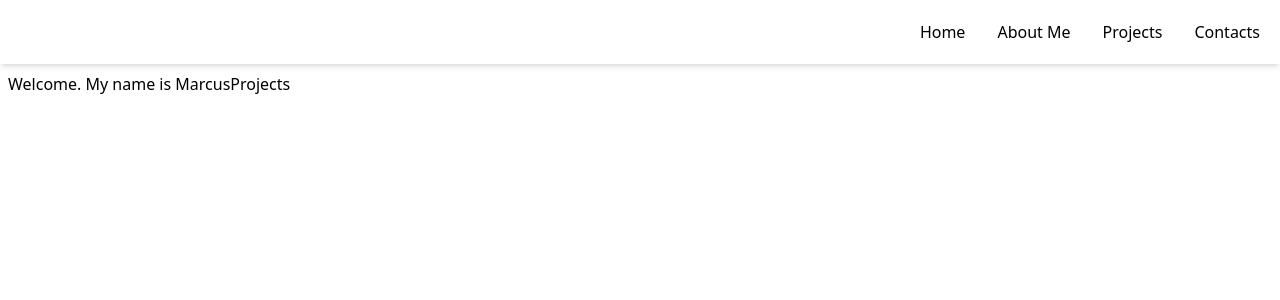
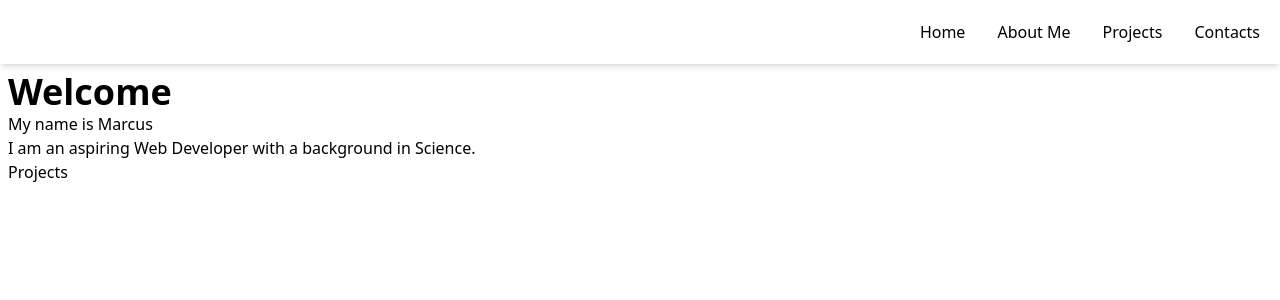
Before and after one commit to marcuswinbush/my-portfolio, a Next.js app: page / in a window 1280 px wide. Shown: the top 300 px of the page. Built offline with nearby package versions, Linux system fonts and the light colour scheme.

Commit message:
developing main page

```diff
--- a/src/app/Components/Main.tsx
+++ b/src/app/Components/Main.tsx
@@ -3,10 +3,16 @@
 const Main = () => {
 
 return(
-<div className="flex relative m-2">
-    <h2>
-    Welcome. My name is Marcus
+<div className=" relative m-2">
+    <h2 className="flex font-bold text-4xl">
+    Welcome
     </h2>
+    <h1>
+    My name is Marcus
+    </h1>
+    <a>
+        I am an aspiring Web Developer with a background in Science.
+    </a>
     <div>
         Projects
     </div>
```
